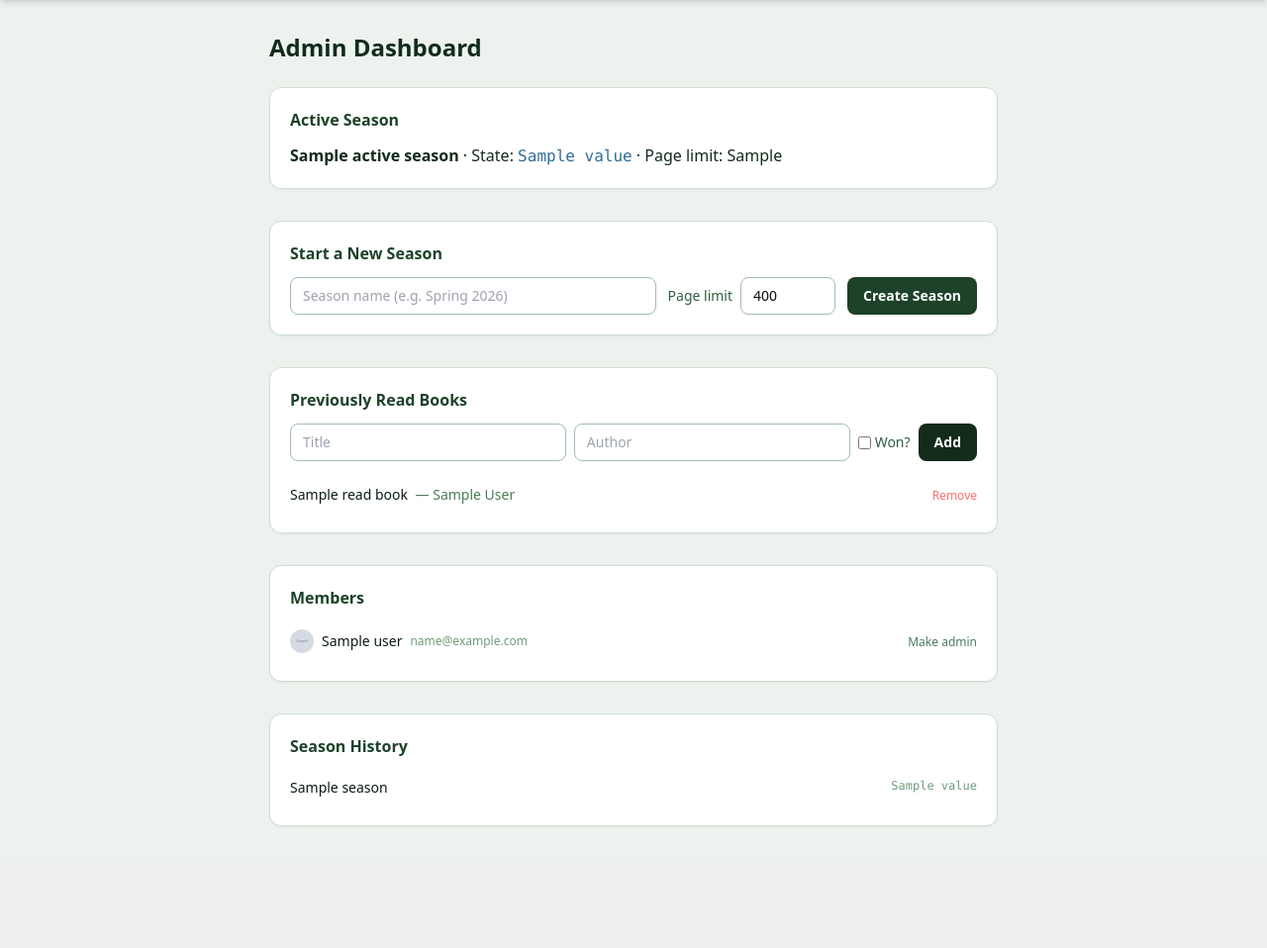
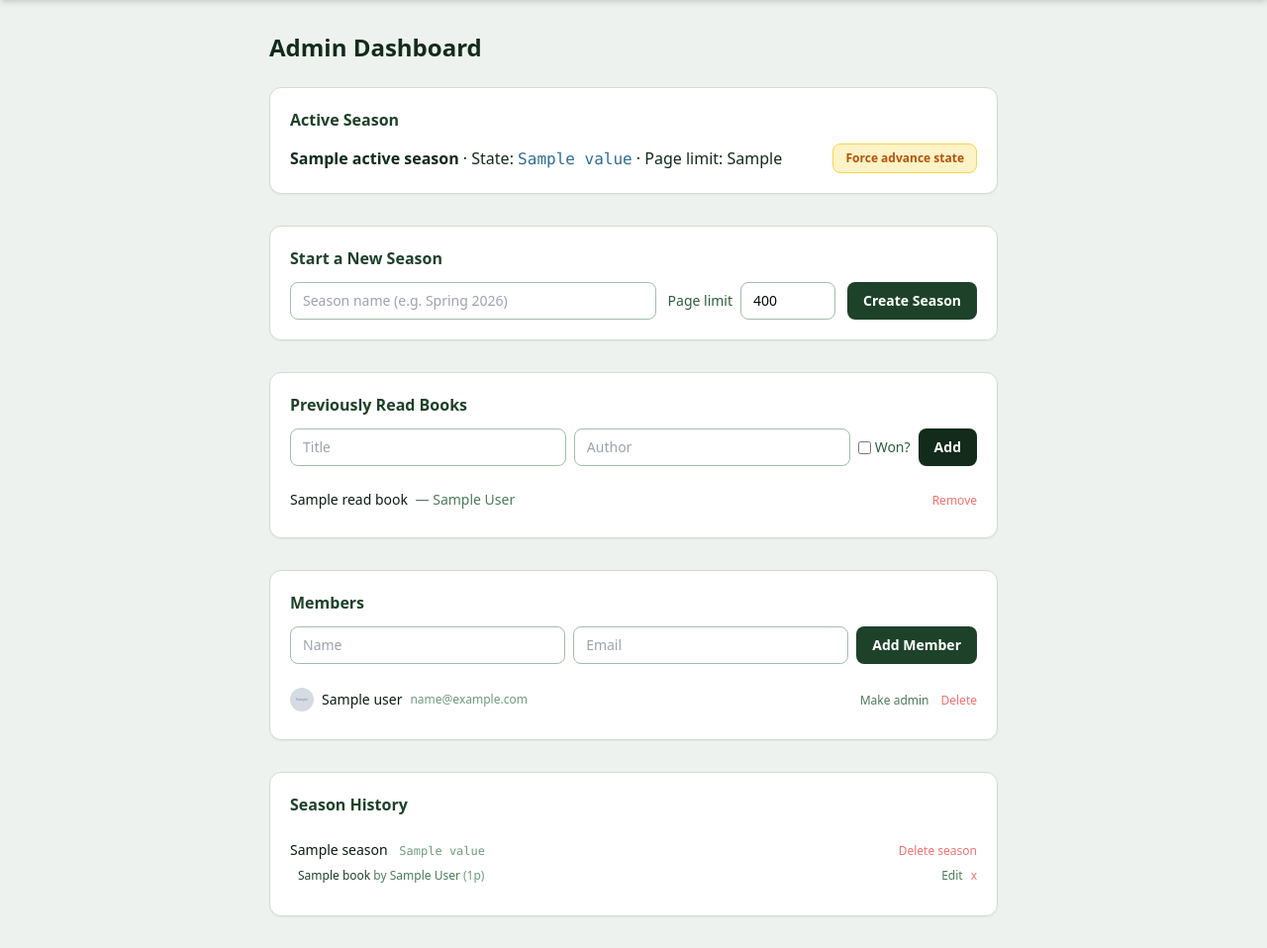
Before and after one commit to 89million/proj_con, a FastAPI app: template app/templates/admin.html in a window 1280 px wide. Shown: the part 53-1011 px from the top of the page at 99% size. Before the commit the page ends 888 px from the top, so only its background shows below. Run offline with FastAPI, Linux system fonts and the light colour scheme; the template is opened without the code that fills it: most values are stand-ins (such as "Sample title", 1, 10 or a date in 2020); grey boxes marked "Sample" are stand-in pictures; parts of the project's set-up code (start-up, migrations or seed data) failed here and were passed over; some libraries are stand-ins or nearby versions.

Commit message:
tie breaker logic and more admin powers

```diff
--- a/app/main.py
+++ b/app/main.py
@@ -6,8 +6,7 @@ from fastapi.staticfiles import StaticFiles
 from fastapi.templating import Jinja2Templates
 from sqlalchemy.ext.asyncio import AsyncSession
 
-from app import crud, state
-from app.config import settings
+from app import crud, state, voting
 from app.auth import (
     build_authorization_url,
     create_session_token,
@@ -15,6 +14,7 @@ from app.auth import (
     get_current_user,
     get_or_create_user,
 )
+from app.config import settings
 from app.database import get_db
 from app.models import SeasonState, User
 
@@ -442,7 +442,7 @@ async def admin_page(
     user: User = Depends(require_admin),
 ):
     read_books = await crud.get_all_read_books(db)
-    all_seasons = await crud.get_all_seasons(db)
+    all_seasons = await crud.get_all_seasons_with_books(db)
     all_users = await crud.get_all_users(db)
     active_season = await crud.get_active_season(db)
 
@@ -503,3 +503,86 @@ async def toggle_admin(
         target.is_admin = not target.is_admin
         await db.commit()
     return RedirectResponse("/admin", status_code=302)
+
+
+@app.post("/admin/users/add", response_class=HTMLResponse)
+async def add_user(
+    name: str = Form(...),
+    email: str = Form(...),
+    db: AsyncSession = Depends(get_db),
+    current_user: User = Depends(require_admin),
+):
+    await crud.create_user(db, name, email)
+    return RedirectResponse("/admin", status_code=302)
+
+
+@app.post("/admin/users/{user_id}/delete", response_class=HTMLResponse)
+async def delete_user(
+    user_id: int,
+    db: AsyncSession = Depends(get_db),
+    current_user: User = Depends(require_admin),
+):
+    if user_id != current_user.id:
+        await crud.delete_user(db, user_id, reassign_read_books_to=current_user.id)
+    return RedirectResponse("/admin", status_code=302)
+
+
+@app.post("/admin/season/{season_id}/delete", response_class=HTMLResponse)
+async def delete_season(
+    season_id: int,
+    db: AsyncSession = Depends(get_db),
+    current_user: User = Depends(require_admin),
+):
+    await crud.delete_season(db, season_id)
+    return RedirectResponse("/admin", status_code=302)
+
+
+@app.post("/admin/season/{season_id}/advance", response_class=HTMLResponse)
+async def force_advance_season(
+    season_id: int,
+    db: AsyncSession = Depends(get_db),
+    current_user: User = Depends(require_admin),
+):
+    season = await crud.get_season_by_id(db, season_id)
+    if season is None:
+        return RedirectResponse("/admin", status_code=302)
+
+    if season.state == SeasonState.submit:
+        await crud.set_season_state(db, season, SeasonState.ranking)
+    elif season.state == SeasonState.ranking:
+        books = await crud.get_books_for_season(db, season.id)
+        if len(books) >= 2:
+            votes = await crud.get_all_borda_votes_for_season(db, season.id)
+            prior_nominations = await crud.get_prior_nomination_counts(db, season.id)
+            seed_map = voting.compute_borda_seeds(books, votes, prior_nominations)
+            await crud.save_seeds(db, season.id, seed_map)
+            first_round = voting.build_first_round_matchups(season.id, seed_map)
+            await crud.create_matchups(db, first_round)
+        await crud.set_season_state(db, season, SeasonState.bracket)
+    elif season.state == SeasonState.bracket:
+        await crud.set_season_state(db, season, SeasonState.complete)
+
+    return RedirectResponse("/admin", status_code=302)
+
+
+@app.post("/admin/books/{book_id}/edit", response_class=HTMLResponse)
+async def edit_book(
+    book_id: int,
+    title: str = Form(...),
+    author: str = Form(...),
+    page_count: int = Form(...),
+    db: AsyncSession = Depends(get_db),
+    current_user: User = Depends(require_admin),
+):
+    await crud.update_book(db, book_id, title, author, page_count)
+    return RedirectResponse("/admin", status_code=302)
+
+
+@app.post("/admin/books/{book_id}/delete", response_class=HTMLResponse)
+async def delete_book(
+    book_id: int,
+    db: AsyncSession = Depends(get_db),
+    current_user: User = Depends(require_admin),
+):
+    await crud.delete_book(db, book_id)
+    return RedirectResponse("/admin", status_code=302)
--- a/app/models.py
+++ b/app/models.py
@@ -20,7 +20,7 @@ class User(Base):
     id: Mapped[int] = mapped_column(Integer, primary_key=True)
     email: Mapped[str] = mapped_column(String, unique=True, nullable=False)
     name: Mapped[str] = mapped_column(String, nullable=False)
-    google_id: Mapped[str] = mapped_column(String, unique=True, nullable=False)
+    google_id: Mapped[str | None] = mapped_column(String, unique=True, nullable=True)
     avatar_url: Mapped[str | None] = mapped_column(String, nullable=True)
     is_admin: Mapped[bool] = mapped_column(Boolean, default=False)
     created_at: Mapped[datetime] = mapped_column(DateTime, server_default=func.now())
--- a/app/state.py
+++ b/app/state.py
@@ -39,7 +39,8 @@ async def maybe_advance_from_ranking(db: AsyncSession, season: Season) -> bool:
             return False
 
         votes = await crud.get_all_borda_votes_for_season(db, season.id)
-        seed_map = voting.compute_borda_seeds(books, votes)
+        prior_nominations = await crud.get_prior_nomination_counts(db, season.id)
+        seed_map = voting.compute_borda_seeds(books, votes, prior_nominations)
 
         await crud.save_seeds(db, season.id, seed_map)
 
@@ -76,8 +77,9 @@ async def maybe_advance_bracket_round(db: AsyncSession, season: Season) -> bool:
             return False
 
         # Resolve winners for real matchups
+        prior_nominations = await crud.get_prior_nomination_counts(db, season.id)
         for matchup in real_matchups:
-            winner_id = voting.resolve_matchup_winner(matchup, matchup.votes)
+            winner_id = voting.resolve_matchup_winner(matchup, matchup.votes, prior_nominations)
             await crud.set_matchup_winner(db, matchup, winner_id)
 
     # Reload with all winner_ids now set
--- a/app/templates/admin.html
+++ b/app/templates/admin.html
@@ -8,11 +8,21 @@
 <section class="mb-8 bg-white border border-forest-100 rounded-xl p-5 shadow-sm">
   <h2 class="font-semibold text-forest-600 mb-3">Active Season</h2>
   {% if active_season %}
+    <div class="flex items-center justify-between flex-wrap gap-3">
       <p class="text-forest-700">
         <strong>{{ active_season.name }}</strong>
         · State: <span class="font-mono text-sound-400">{{ active_season.state.value }}</span>
         · Page limit: {{ active_season.page_limit }}
       </p>
+      {% if active_season.state.value != "complete" %}
+      <form method="post" action="/admin/season/{{ active_season.id }}/advance"
+            onsubmit="return confirm('Force-advance the season state? This skips all vote checks.')">
+        <button class="text-xs bg-amber-100 text-amber-700 border border-amber-300 px-3 py-1.5 rounded-lg font-semibold hover:bg-amber-200 transition">
+          Force advance state
+        </button>
+      </form>
+      {% endif %}
+    </div>
   {% else %}
     <p class="text-forest-300 italic">No active season.</p>
   {% endif %}
@@ -85,6 +95,19 @@
 <!-- Members -->
 <section class="mb-8 bg-white border border-forest-100 rounded-xl p-5 shadow-sm">
   <h2 class="font-semibold text-forest-600 mb-3">Members</h2>
+
+  <form method="post" action="/admin/users/add" class="flex flex-wrap gap-2 mb-4">
+    <input name="name" type="text" required placeholder="Name"
+      class="flex-1 min-w-[140px] border border-forest-200 rounded-lg px-3 py-2 text-sm focus:outline-none focus:ring-2 focus:ring-forest-400 text-forest-900"
+    />
+    <input name="email" type="email" required placeholder="Email"
+      class="flex-1 min-w-[200px] border border-forest-200 rounded-lg px-3 py-2 text-sm focus:outline-none focus:ring-2 focus:ring-forest-400 text-forest-900"
+    />
+    <button class="bg-forest-600 text-white px-4 py-2 rounded-lg text-sm font-semibold hover:bg-forest-500 transition">
+      Add Member
+    </button>
+  </form>
+
   <ul class="divide-y divide-forest-50">
     {% for u in all_users %}
     <li class="flex items-center justify-between py-2 text-sm">
@@ -95,13 +118,20 @@
         <span class="font-medium text-forest-800">{{ u.name }}</span>
         <span class="text-forest-300 text-xs">{{ u.email }}</span>
         {% if u.is_admin %}<span class="text-xs bg-forest-100 text-forest-600 rounded px-1.5 py-0.5 font-semibold">Admin</span>{% endif %}
+        {% if not u.google_id %}<span class="text-xs bg-amber-100 text-amber-600 rounded px-1.5 py-0.5">Pending login</span>{% endif %}
       </div>
       {% if u.id != user.id %}
+      <div class="flex items-center gap-3">
         <form method="post" action="/admin/users/{{ u.id }}/toggle-admin">
           <button class="text-forest-400 hover:text-forest-600 text-xs font-medium">
             {% if u.is_admin %}Remove admin{% else %}Make admin{% endif %}
           </button>
         </form>
+        <form method="post" action="/admin/users/{{ u.id }}/delete"
+              onsubmit="return confirm('Delete {{ u.name }}? This removes all their votes and submissions.')">
+          <button class="text-red-400 hover:text-red-600 text-xs font-medium">Delete</button>
+        </form>
+      </div>
       {% endif %}
     </li>
     {% endfor %}
@@ -114,9 +144,46 @@
   <h2 class="font-semibold text-forest-600 mb-3">Season History</h2>
   <ul class="divide-y divide-forest-50 text-sm">
     {% for s in all_seasons %}
-    <li class="py-2 flex justify-between">
+    <li class="py-3">
+      <div class="flex items-center justify-between mb-2">
+        <div>
           <span class="font-medium text-forest-800">{{ s.name }}</span>
-      <span class="font-mono text-forest-300 text-xs">{{ s.state.value }}</span>
+          <span class="font-mono text-forest-300 text-xs ml-2">{{ s.state.value }}</span>
+        </div>
+        <form method="post" action="/admin/season/{{ s.id }}/delete"
+              onsubmit="return confirm('Delete season {{ s.name }}? This permanently removes all books, votes, and bracket data.')">
+          <button class="text-red-400 hover:text-red-600 text-xs font-medium">Delete season</button>
+        </form>
+      </div>
+
+      {% if s.books %}
+      <ul class="ml-2 space-y-2">
+        {% for book in s.books %}
+        <li class="text-xs text-forest-600">
+          <div class="flex items-center gap-2">
+            <span class="flex-1">{{ book.title }} <span class="text-forest-400">by {{ book.author }}</span> <span class="text-forest-300">({{ book.page_count }}p)</span></span>
+            <details class="inline">
+              <summary class="cursor-pointer text-forest-400 hover:text-forest-600 font-medium list-none">Edit</summary>
+              <form method="post" action="/admin/books/{{ book.id }}/edit"
+                    class="mt-1 flex flex-wrap gap-1 items-center">
+                <input name="title" type="text" value="{{ book.title }}" required
+                  class="border border-forest-200 rounded px-2 py-1 text-xs w-36"/>
+                <input name="author" type="text" value="{{ book.author }}" required
+                  class="border border-forest-200 rounded px-2 py-1 text-xs w-28"/>
+                <input name="page_count" type="number" value="{{ book.page_count }}" required
+                  class="border border-forest-200 rounded px-2 py-1 text-xs w-16"/>
+                <button class="bg-forest-600 text-white px-2 py-1 rounded text-xs font-semibold hover:bg-forest-500">Save</button>
+              </form>
+            </details>
+            <form method="post" action="/admin/books/{{ book.id }}/delete"
+                  onsubmit="return confirm('Delete {{ book.title }}?')">
+              <button class="text-red-400 hover:text-red-600 font-medium">x</button>
+            </form>
+          </div>
+        </li>
+        {% endfor %}
+      </ul>
+      {% endif %}
     </li>
     {% endfor %}
   </ul>
```
Also changed, not shown: alembic/versions/0002_nullable_google_id.py (added, +21 -0 lines), app/auth.py (+11 -3 lines), app/crud.py (+160 -5 lines), app/voting.py (+24 -6 lines). Lines whose indentation alone changed are shown as unchanged.
